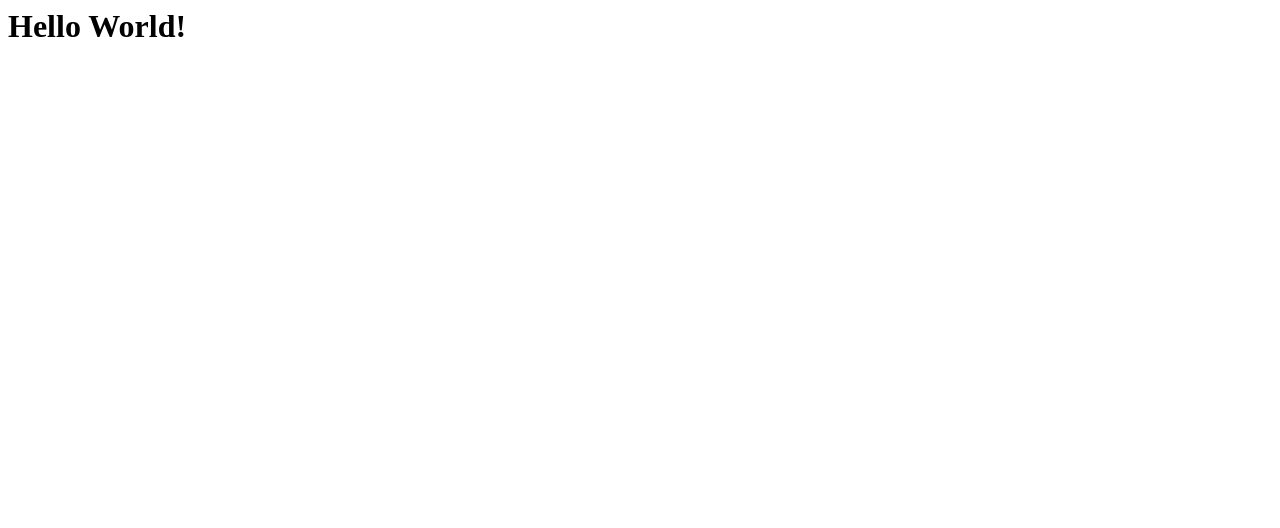
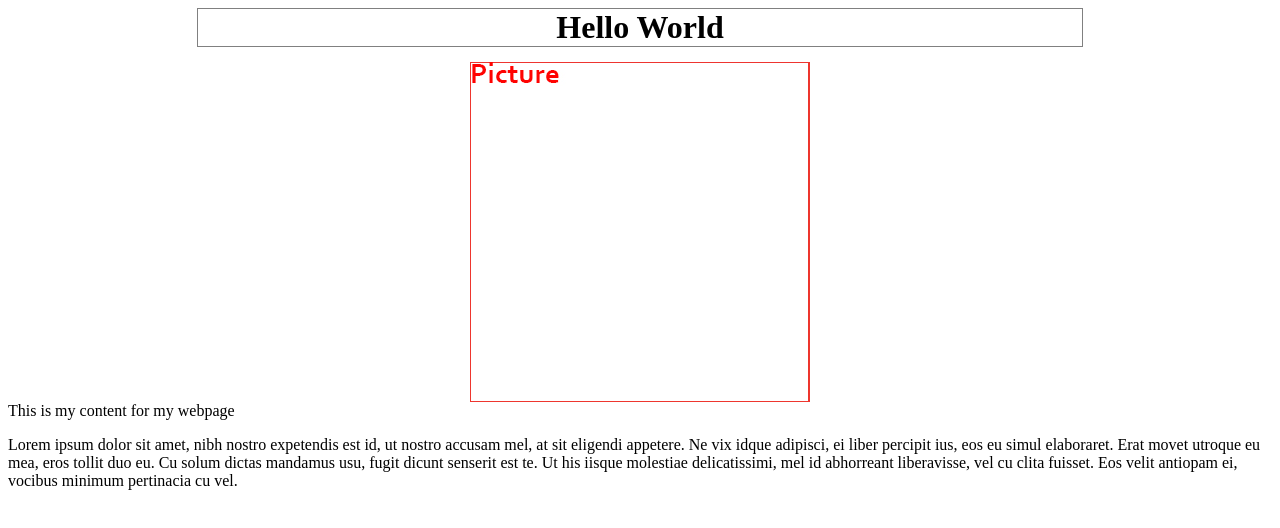
Before and after one commit to simonbogdanov/simonbogdanov.github.io, a plain HTML site: page index.html in a window 1280 px wide. Drawn offline with Linux system fonts and the light colour scheme.

Commit message:
initial commit

```diff
--- a/index.html
+++ b/index.html
@@ -1,3 +1,20 @@
-<h1>Hello World!</h1>
+<!DOCTYPE html>
+<html>
 
-</pre>
+<head>
+<title>Simon Bogdanov</title>
+<meta charset="utf-8">
+	<link rel="stylesheet" href="mainStyle.css">
+</head>
+
+<body>
+
+<h1> Hello World </h1>
+
+<img src="picture.jpg">
+
+<div> This is my content for my webpage </div>
+
+<p class="mainParagraph">Lorem ipsum dolor sit amet, nibh nostro expetendis est id, ut nostro accusam mel, at sit eligendi appetere. Ne vix idque adipisci, ei liber percipit ius, eos eu simul elaboraret. Erat movet utroque eu mea, eros tollit duo eu. Cu solum dictas mandamus usu, fugit dicunt senserit est te. Ut his iisque molestiae delicatissimi, mel id abhorreant liberavisse, vel cu clita fuisset. Eos velit antiopam ei, vocibus minimum pertinacia cu vel.</p>
+</body>
+<!--comment -->
--- /dev/null
+++ b/mainStyle.css
@@ -0,0 +1,14 @@
+
+h1	{
+	display: block;
+	border: 1px solid grey;
+	text-align: center;
+	width: 70%;
+	margin: 0 auto;
+}
+
+img	{
+	display: block;
+	margin: 0 auto;
+	margin-top: 15px;
+}
```
Also changed, not shown: picture.jpg (added), 1 other file.
